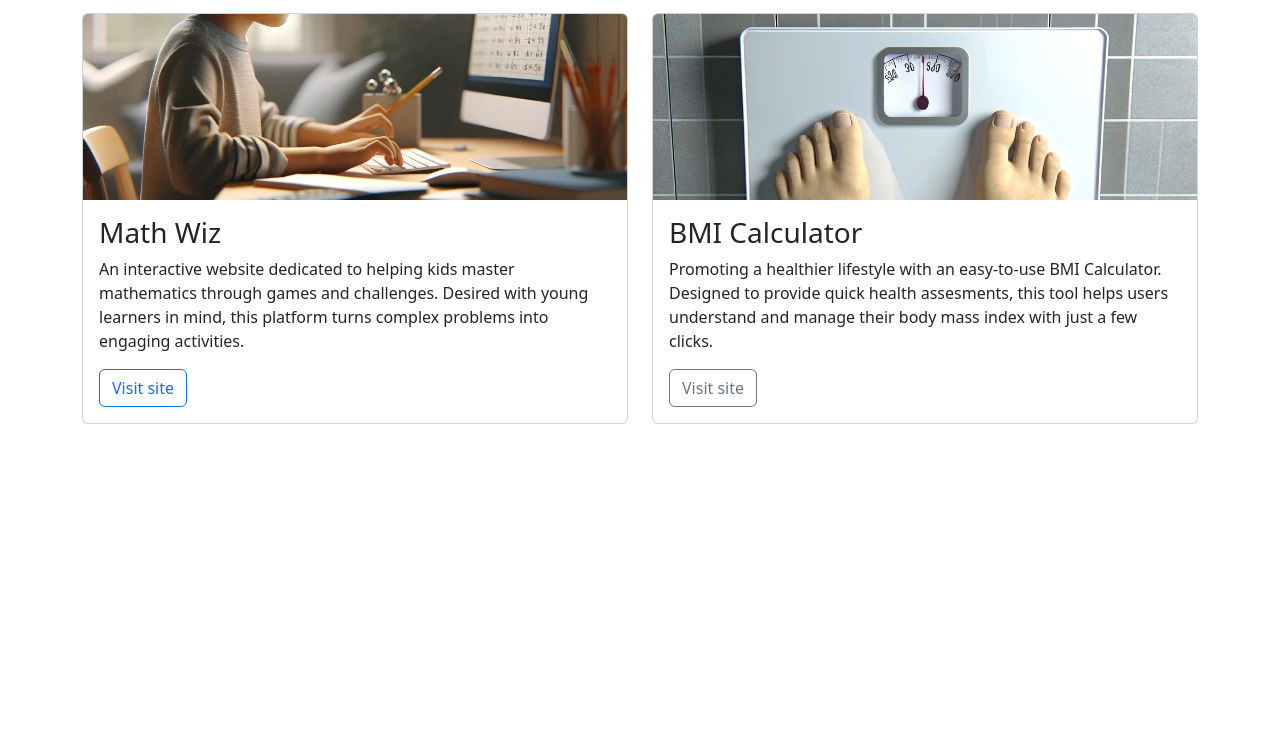
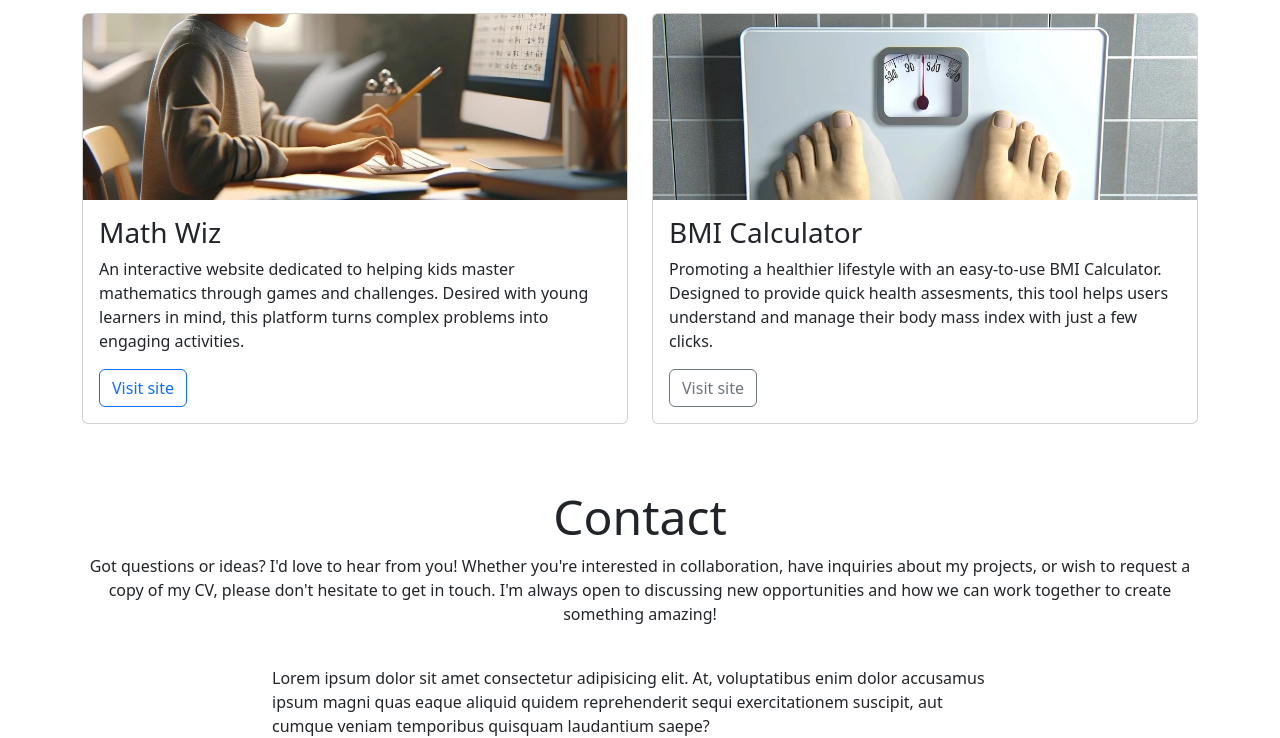
Before and after one commit to madlp345/Bootstrap-Introduction, a plain HTML site: page index.html in a window 1280 px wide. Shown: the part 1034-1772 px from the top of the page. Before the commit the page ends 1498 px from the top, so only its background shows below. Drawn offline with nearby package versions, Linux system fonts and the light colour scheme.

Commit message:
Add ccontact section

```diff
--- a/index.html
+++ b/index.html
@@ -11,6 +11,7 @@
 </head>
 
 <body>
+  <main>
       <nav class="navbar navbar-expand-sm bg-body-tertiary">
           <div class="container">
             <a class="navbar-brand" href="index.html">Mei Wong</a>
@@ -128,6 +129,23 @@
             </div>
           </div>
       </section>
+  </main>
+  <!-- Contact Section-->
+   <footer id="contact" class="container">
+    <div class="row justify-content-center">
+      <div class="col-12 text-center my-4">
+        <h2 class="display-5">Contact</h2>
+        <p class="mt 4">
+          Got questions or ideas? I'd love to hear from you! Whether you're interested in collaboration,
+          have inquiries about my projects, or wish to request a copy of my CV, please don't hesitate to
+          get in touch. I'm always open to discussing new opportunities and how we can work together to create something amazing!
+        </p>
+      </div>
+      <div class="col-12 col-md-10 col-lg-8">Lorem ipsum dolor sit amet consectetur adipisicing elit. At, voluptatibus enim dolor
+        accusamus ipsum magni quas eaque aliquid quidem reprehenderit sequi exercitationem suscipit, aut cumque veniam temporibus
+        quisquam laudantium saepe?</div>
+    </div>
+   </footer>
 
     <!-- Bootstrap JS Script-->
     <script src="https://cdn.jsdelivr.net/npm/bootstrap@5.3.3/dist/js/bootstrap.bundle.min.js"
```
Lines whose indentation alone changed are shown as unchanged.
